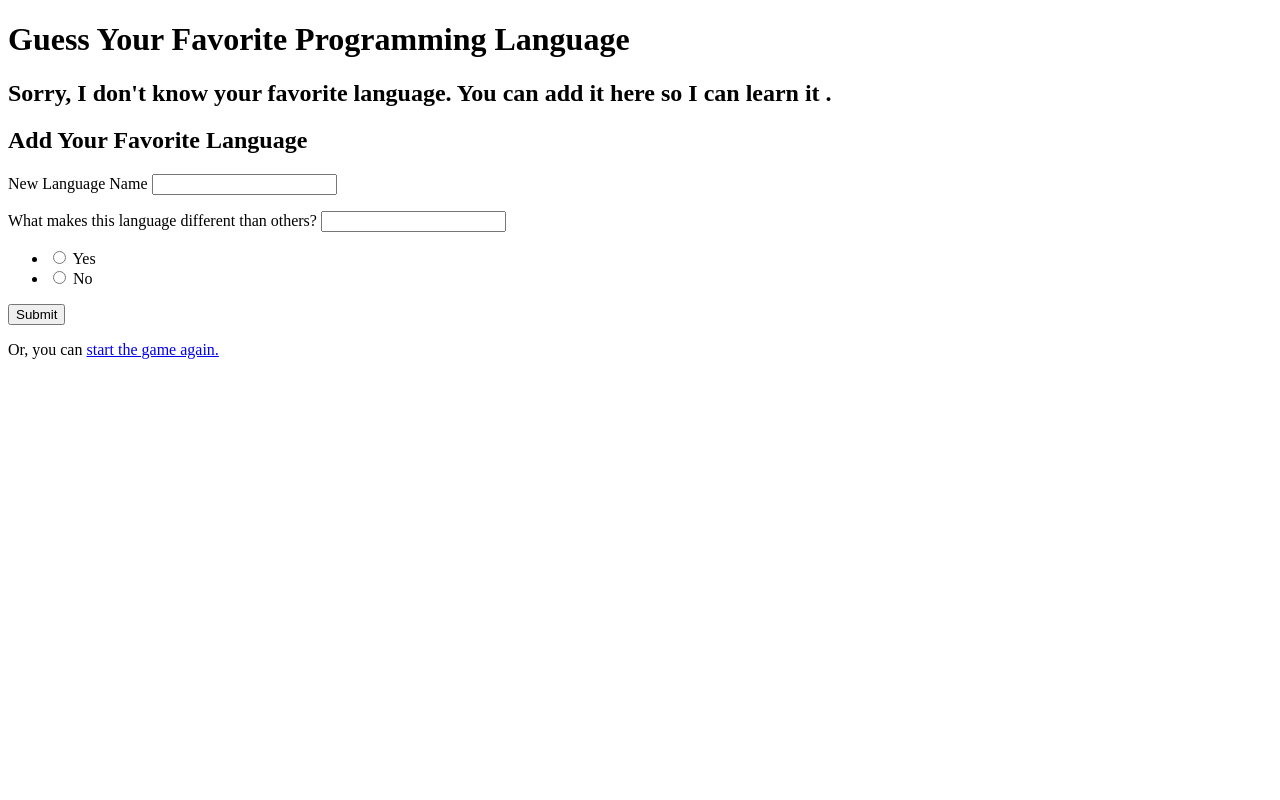
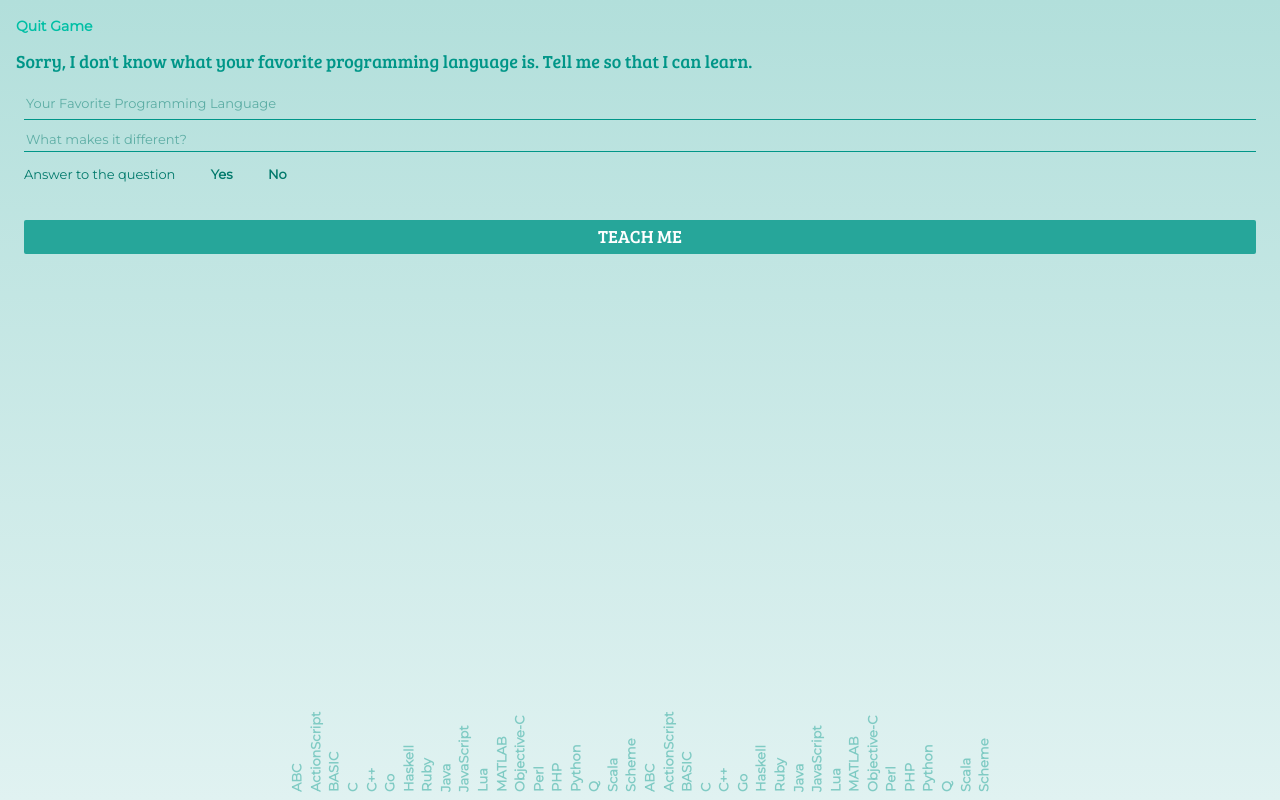
Before and after one commit to StephenHesperus/favorite-programming-language, a Flask app: page /new_language in a window 1280 px wide. Run offline with Flask 2, Linux system fonts and the light colour scheme; the visitor is signed in with stand-in values (Sample User, id 1); parts of the project's set-up code (start-up, migrations or seed data) failed here and were passed over; some libraries are stand-ins or nearby versions.

Commit message:
Use bootstrap and new design

```diff
--- a/app/__init__.py
+++ b/app/__init__.py
@@ -1,11 +1,13 @@
 from flask import Flask
 from flask import render_template
 from flask.ext.sqlalchemy import SQLAlchemy
+from flask.ext.bootstrap import Bootstrap
 
 from config import config
 
 
 db = SQLAlchemy()
+bootstrap = Bootstrap()
 
 
 def create_app(config_name):
@@ -23,6 +25,9 @@ def create_app(config_name):
     config[config_name].init_app(app)
 
     db.init_app(app)
+    bootstrap.init_app(app)
+
+    config[config_name].post_init_app(app)
 
     # Attach routes and custom error pages here
     from .main import main as main_blueprint
--- /dev/null
+++ b/app/static/css/base.css
@@ -0,0 +1,245 @@
+body {
+  margin: 0;
+  padding: 0;
+}
+
+h1, h2, h3, h4 {
+  font-family: bree serif, sans-serif;
+}
+
+.button {
+  font-family: bree serif, serif;
+}
+
+h1 {
+  font-size: 46px;
+  color: #00796b;
+  text-shadow: 0 1px 2px #004d40;
+  margin: 32px 0px;
+}
+
+h2 {
+  font-size: 32px;
+  color: #00796b;
+  text-shadow: 0 1px 2px #004d40;
+  margin: 32px 8px;
+}
+
+h3 {
+  margin: 32px 8px;
+  font-size: 24px;
+  color: #009688;
+}
+
+h4 {
+  margin: 16px 8px;
+  font-size: 18px;
+  color: #009688;
+}
+
+p, span, select {
+  font-family: Montserrat, sans-serif;
+  font-size: 13px;
+  color: #00796b;
+}
+
+.button {
+  text-decoration: none;
+  text-transform: uppercase;
+  color: white;
+  border-radius: 2px;
+  padding: 4px 16px;
+  background: #26a69a;
+  font-size: 18px;
+}
+.button:active {
+  background: #004d40;
+}
+a.button {
+  text-decoration: none;
+  color: white;
+}
+
+.toolbar {
+  margin-bottom: 48px;
+}
+.toolbar .tool-button-container {
+  font-family: Montserrat;
+  font-size: 14px;
+  font-weight: bold;
+  color: #00bfa5;
+  text-decoration: none;
+}
+.toolbar .tool-button-container .tool-button {
+  transform: scale(2);
+}
+
+.control h4 {
+  display: inline-block;
+}
+.control span, .control select {
+  margin-left: 8px;
+}
+.control #current-screen-width {
+  font-weight: bold;
+  font-size: 18px;
+  display: inline-block;
+  min-width: 80px;
+}
+.control #resolutions {
+  border: none;
+  border-bottom: 1px solid #009688;
+}
+.control #resolutions:focus {
+  outline: none;
+  border: none;
+  border-bottom: 2px solid #009688;
+}
+
+.page-container {
+  z-index: -2;
+  position: absolute;
+  width: 100%;
+  height: 100%;
+  padding: 16px;
+  padding-bottom: 8px;
+  background: linear-gradient(to bottom, #b2dfdb, #e0f2f1);
+}
+.page-container .background {
+  z-index: -1;
+  font-family: Montserrat;
+  font-size: 14px;
+  font-weight: bold;
+  text-align: left;
+  position: absolute;
+  bottom: 0;
+  left: 0;
+  transform: translateY(100%) rotate(-90deg);
+  transform-origin: left top;
+}
+.page-container .background .langs {
+  display: flex;
+  flex-direction: column;
+  justify-content: center;
+  height: 100%;
+  padding: 4px 8px;
+  box-sizing: border-box;
+}
+.page-container .background p {
+  margin: 0;
+  padding: 0;
+  color: #80cbc4;
+}
+
+.page-container #home {
+  text-align: center;
+}
+#home .start {
+  margin-top: 48px;
+  display: inline-block;
+}
+.answers {
+  margin-top: 48px;
+  display: flex;
+  align-content: stretch;
+}
+.answers .answer {
+  width: 100%;
+}
+.answers .answer:first-child {
+  margin-right: 16px;
+}
+.answers .answer .button {
+  display: block;
+  text-align: center;
+}
+
+#guess h2.guess {
+  font-size: 36px;
+  text-align: center;
+  margin-top: -8px;
+}
+
+#new-language h4 {
+  margin: 16px 0;
+  margin-top: -32px;
+}
+#new-language .form {
+  margin: 8px;
+}
+#new-language input.language, #new-language textarea.question {
+  border: none;
+  width: 100%;
+  height: 32px;
+  margin-bottom: 8px;
+  font-family: Montserrat, sans-serif;
+  font-size: 13px;
+  color: #00796b;
+  background: transparent;
+  border-bottom: 1px solid #009688;
+}
+#new-language input.language:focus, #new-language textarea.question:focus {
+  border: none;
+  outline: none;
+  border-bottom: 2px solid #009688;
+  margin-bottom: 7px;
+}
+#new-language input.language::-webkit-input-placeholder, #new-language textarea.question::-webkit-input-placeholder {
+  color: #00796b;
+  opacity: .5;
+}
+#new-language input.language:-moz-placeholder, #new-language textarea.question:-moz-placeholder {
+  color: #00796b;
+  opacity: .5;
+}
+#new-language input.language::-moz-placeholder, #new-language textarea.question::-moz-placeholder {
+  color: #00796b;
+  opacity: .5;
+}
+#new-language input.language:-ms-input-placeholder, #new-language textarea.question:-ms-input-placeholder {
+  color: #00796b;
+  opacity: .5;
+}
+#new-language textarea.question {
+  resize: none;
+  height: 24px;
+  max-height: 54px;
+}
+#new-language p.answer-label {
+  margin-bottom: 8px;
+  font-family: Montserrat, sans-serif;
+  font-size: 13px;
+  color: #00796b;
+}
+#new-language p.answer-label label {
+  position: relative;
+}
+#new-language .answer i.zmdi {
+  font-size: 24px;
+  position: absolute;
+  top: -4px;
+}
+#new-language i.zmdi + span {
+  margin-left: 32px;
+}
+#new-language input[type='radio'] {
+  visibility: hidden;
+  position: absolute;
+}
+#new-language input[type='radio'] + i.zmdi-circle-o {
+  visibility: visible;
+}
+#new-language input[type='radio'] + i.zmdi-dot-circle {
+  visibility: hidden;
+}
+#new-language input[type='radio']:checked + i.zmdi-circle-o {
+  visibility: hidden;
+}
+#new-language input[type='radio']:checked + i.zmdi-dot-circle {
+  visibility: visible;
+}
+#new-language .button#teachme {
+  margin-top: 32px;
+  text-align: center;
+  display: block;
+}
--- a/app/templates/base.html
+++ b/app/templates/base.html
@@ -1,13 +1,80 @@
-<!DOCTYPE html>
-<html>
-  <head>
-    <meta charset="utf-8">
-    <meta name="viewport" content="width=device-width">
-    <title>Guess Your Favorite Programming Language</title>
-  </head>
-  <body>
-    <h1>Guess Your Favorite Programming Language</h1>
-    {% block page_content %}
-    {% endblock page_content %}
-  </body>
-</html>
+{% extends "bootstrap/base.html" %}
+
+{% block title %}Guess Your Favorite Programming Language{% endblock title %}
+
+{% block head %}
+  {{ super() }}
+  <link rel="stylesheet" type="text/css"
+        href="//fonts.googleapis.com/css?family=Bree+Serif">
+  <link rel="stylesheet" type="text/css"
+        href="//fonts.googleapis.com/css?family=Montserrat">
+  <link rel="stylesheet" type="text/css"
+        href="https://cdnjs.cloudflare.com/ajax/libs/material-design-iconic-font/2.2.0/css/material-design-iconic-font.min.css">
+  <link rel="stylesheet" type="text/css" media="screen"
+        href="{{ url_for('static', filename='css/base.css') }}">
+{% endblock head %}
+
+{% block content %}
+<div class="page-container">
+  <div class="toolbar">
+    {% block toolbar %}
+
+    {% endblock toolbar %}
+  </div>
+
+  {% block page_content %}
+
+  {% endblock page_content %}
+
+  <div class="background">
+    <div class="langs">
+    {% for lang in ['ABC', 'ActionScript', 'BASIC', 'C', 'C++', 'Go',
+                    'Haskell', 'Ruby', 'Java', 'JavaScript', 'Lua', 'MATLAB',
+                    'Objective-C', 'Perl', 'PHP', 'Python', 'Q', 'Scala',
+                    'Scheme'] %}
+      <p>{{ lang }}</p>
+    {% endfor %}
+    </div>
+  </div>
+</div>
+{% endblock content %}
+
+{% block scripts %}
+{{ super() }}
+<script type="text/javascript">
+$(document).ready(function() {
+  var bg = $('.background');
+  var originalLangs = $('.background p');
+  var bgLangHeight = originalLangs.height();
+
+  $(window).resize(function() {
+    var currentWidth = $(this).width();
+    var availableRows = Math.floor((currentWidth - 4*2) / bgLangHeight);
+
+    bg.height(currentWidth);
+    // show langs according to avaliable screen width
+    // this algorithm doesn't gurantee the list will be the same every time,
+    // but it does popluate the list filling the available space.
+    bg.each(function() {
+        var langs = $(this).find('p');
+        if (availableRows > langs.length) {
+          langs.show();
+          var add = availableRows - langs.length;
+          var langsContainer = $(this).find('.langs');
+          // may need to copy the whole list
+          for (var i = 0; i < add / originalLangs; i++) {
+            originalLangs.clone().appendTo(langsContainer);
+          }
+          originalLangs.filter(':lt(' + add +')').clone()
+            .appendTo(langsContainer);
+        } else {
+          langs.show();
+          langs.filter(':gt(' + (availableRows-1) + ')').hide();
+        }
+    });
+  });
+
+  $(window).resize();
+});
+</script>
+{% endblock scripts %}
--- a/app/templates/new_language.html
+++ b/app/templates/new_language.html
@@ -1,19 +1,96 @@
 {% extends "base.html" %}
 
+{% block toolbar %}
+<a href="{{ url_for('.index') }}" class="tool-button-container">
+  <i class="tool-button zmdi zmdi-chevron-left zmdi-hc-fw"></i>
+  Quit Game
+</a>
+{% endblock toolbar %}
+
 {% block page_content %}
-<h2>Sorry, I don't know your favorite language. You can add it here so I can learn it .</h2>
+<div id="new-language">
+  <h4>Sorry, I don't know what your favorite programming language is. Tell me so that I can learn.</h4>
 
-<h2>Add Your Favorite Language</h2>
-<form method="POST">
-  {{ form.hidden_tag() }}
-  <p>{{ form.language.label }} {{ form.language }}</p>
-  <p>{{ form.question.label }} {{ form.question }}</p>
-  <p>{{ form.answer }}</p>
-  <p>{{ form.submit }}</p>
-</form>
+  <form method="POST">
+    {{ form.hidden_tag() }}
+    <div class="hidden">
+      {{ form.language }}
+      {{ form.question }}
+      {{ form.answer }}
+      {{ form.submit }}
+    </div>
+  </form>
+  <div class="form">
+    <input type="text" class="language"
+           placeholder="Your Favorite Programming Language"/>
+    {% if form.language.errors %}
+      <ul class="errors">
+      {% for error in form.language.errors %}
+        <li>{{ error }}</li>
+      {% endfor %}
+      </ul>
+    {% endif %}
+    <textarea class="question" value=""
+              placeholder="What makes it different?"></textarea>
+    {% if form.question.errors %}
+      <ul class="errors">
+      {% for error in form.question.errors %}
+        <li>{{ error }}</li>
+      {% endfor %}
+      </ul>
+    {% endif %}
+    <p class="answer-label answer">Answer to the question
+      <label>
+        <input type="radio" name="dummy" class="answer yes"/>
+        <i class="zmdi zmdi-dot-circle zmdi-hc-fw"></i>
+        <i class="zmdi zmdi-circle-o zmdi-hc-fw"></i>
+        <span>Yes</span>
+      </label>
+      <label>
+        <input type="radio" name="dummy" class="answer no"/>
+        <i class="zmdi zmdi-dot-circle zmdi-hc-fw"></i>
+        <i class="zmdi zmdi-circle-o zmdi-hc-fw"></i>
+        <span>No</span>
+      </label>
+    </p>
+    <div>
+      <a id="teachme" class="button">teach me</a>
+    </div>
+  </div>
+</div>
+{% endblock page_content %}
 
-<p>Or, you can <a href="{{ url_for('.index') }}">start the game again.</a></p>
-{% endblock page_content %}
+{% block scripts %}
+{{ super() }}
+<script type="text/javascript">
+  var answerYes = $('input[name="answer"][value="yes"]');
+  var answerNo = $('input[name="answer"][value="no"]');
+
+  $('input.language').change(function() {
+    $('input[name="language"]').val($(this).val());
+  });
+  $('textarea.question').change(function() {
+    $('input[name="question"]').val($(this).val().replace(/\n/g, ' '));
+  });
+  $('.answer.yes').click(function() {
+    answerYes.prop('checked', true);
+    answerNo.prop('checked', false);
+  });
+  $('.answer.no').click(function() {
+    answerYes.prop('checked', false);
+    answerNo.prop('checked', true);
+  });
+  $('#teachme').click(function() {
+    $('input[type="submit"]').click();
+  });
+
+  $('textarea.question').on('input change', function() {
+    var rows = $(this).val().split('\n').length;
+    $(this).height((rows-1) * 15 + 24);
+    $(this).height($(this).prop('scrollHeight'));
+  });
+</script>
+{% endblock scripts %}
 
 <!--
 vim: filetype=htmljinja syntax=htmldjango
--- a/requirements/dev.txt
+++ b/requirements/dev.txt
@@ -13,12 +13,14 @@ click==6.6                # via pip-tools
 coverage==4.0.3
 decorator==4.0.9          # via ipython, traitlets
 docutils==0.12            # via sphinx
+dominate==2.2.0           # via flask-bootstrap
 first==2.0.1              # via pip-tools
+Flask-Bootstrap==3.3.5.7
 Flask-Migrate==1.8.0
 Flask-Script==2.0.5       # via flask-migrate
 Flask-SQLAlchemy==2.1     # via flask-migrate
 Flask-WTF==0.12
-Flask==0.10.1             # via flask-migrate, flask-script, flask-sqlalchemy, flask-wtf
+Flask==0.10.1             # via flask-bootstrap, flask-migrate, flask-script, flask-sqlalchemy, flask-wtf
 gunicorn==19.4.5
 imagesize==0.7.0          # via sphinx
 ipython-genutils==0.1.0   # via traitlets
@@ -50,6 +52,7 @@ sphinxcontrib-httpdomain==1.4.0
 SQLAlchemy==1.0.12        # via alembic, flask-sqlalchemy
 tornado==4.3              # via livereload, sphinx-autobuild
 traitlets==4.2.1          # via ipython
+visitor==0.1.2            # via flask-bootstrap
 watchdog==0.8.3           # via sphinx-autobuild
 Werkzeug==0.11.8          # via flask, flask-wtf
 WTForms==2.1              # via flask-wtf
```
Also changed, not shown: app/templates/_formhelpers.html (deleted, +0 -16 lines), app/templates/guess.html (+36 -10 lines), app/templates/index.html (+7 -3 lines), app/templates/question.html (+36 -12 lines), config.py (+23 -0 lines), 1 other file.
